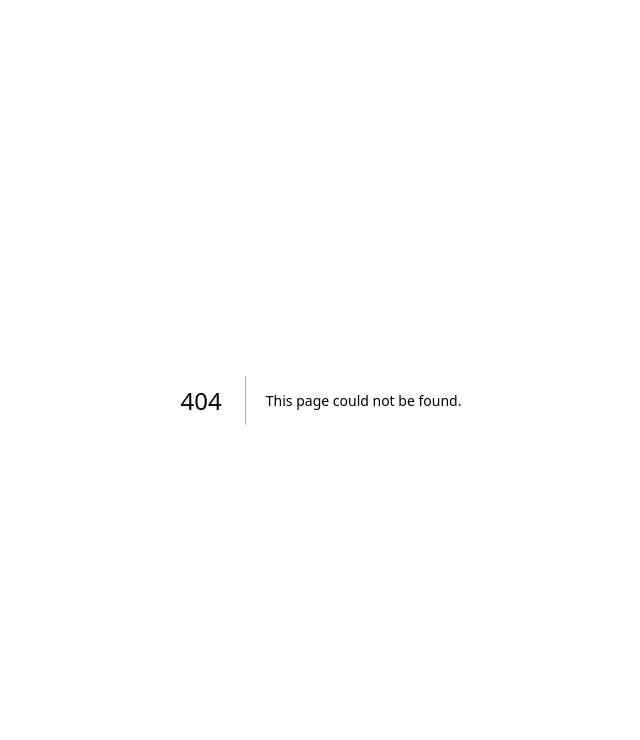
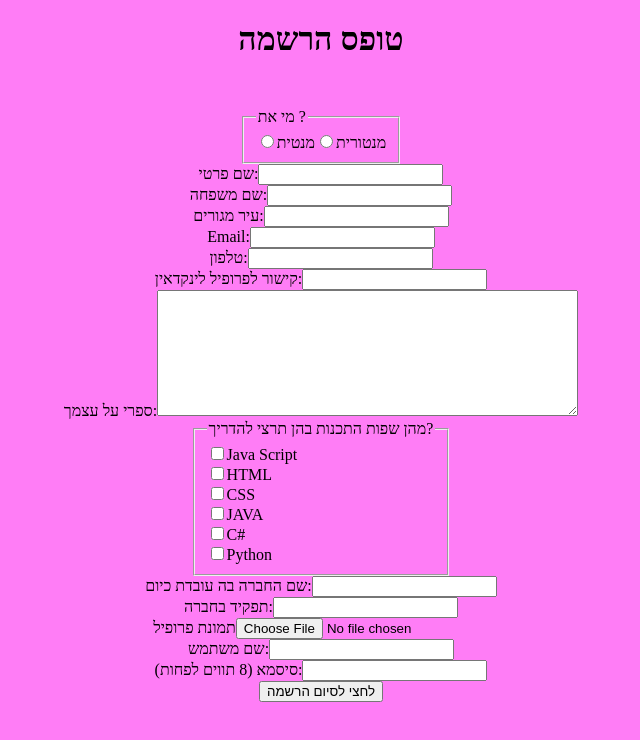
Before and after one commit to ShahafPinto/Queen-B-Mentoring-App, a Next.js app: page /form in a window 1280 px wide. Before the commit this address had no page. Shown: the top 740 px of the page, without its empty margins (319-959 px from the left). Built offline with nearby package versions, Linux system fonts and the light colour scheme.

Commit message:
create form page

```diff
--- /dev/null
+++ b/app/form/page.js
@@ -0,0 +1,129 @@
+
+
+import styles from "./page.module.css";
+export default function Form() {
+    async function createInvoice(formData) {
+        'use server'
+
+        const rawFormData = {
+          customerId: formData.get('customerId'),
+          amount: formData.get('amount'),
+          status: formData.get('status'),
+        }
+
+        // mutate data
+        // revalidate cache
+      }
+
+  return (
+    <>
+      <div>
+        <h1 className={styles.h1}>טופס הרשמה</h1>
+      </div>
+      <form className={styles.form} action={createInvoice}>
+        <fieldset>
+          <legend>מי את ?</legend>
+          <div>
+            <input type="radio" id="mentor" name="client type" value="mentor" />
+            <label for="mentor">מנטורית</label>
+            <input
+              type="radio"
+              id="client type"
+              name="client type"
+              value="student"
+            />
+            <label for="student">מנטית</label>
+          </div>
+        </fieldset>
+        <label>
+          שם פרטי:
+          <input type="text" name="first name" />
+        </label>
+        <label>
+          שם משפחה:
+          <input type="text" name="family name" />
+        </label>
+        <label>
+          עיר מגורים:
+          <input type="text" name="city" />
+        </label>
+        <label>
+          Email:
+          <input type="email" id="email" name="email" />
+        </label>
+        <label>
+          טלפון:
+          <input type="tel" id="tel" name="tel" />
+        </label>
+        <label>
+          קישור לפרופיל לינקדאין:
+          <input type="url" id="url" name="url" />
+        </label>
+        <label>
+          ספרי על עצמך:
+          <textarea cols="50" rows="8"></textarea>
+        </label>
+        <fieldset>
+          <legend>מהן שפות התכנות בהן תרצי להדריך?</legend>
+          <div>
+            <input type="checkbox" id="js" name="interest" value="js" />
+            <label for="js">Java Script</label>
+          </div>
+          <div>
+            <input type="checkbox" id="html" name="interest" value="html" />
+            <label for="html">HTML</label>
+          </div>
+          <div>
+            <input type="checkbox" id="css" name="interest" value="css" />
+            <label for="css">CSS</label>
+          </div>
+          <div>
+            <input type="checkbox" id="java" name="interest" value="java" />
+            <label for="java">JAVA</label>
+          </div>
+          <div>
+            <input type="checkbox" id="csharp" name="interest" value="csharp" />
+            <label for="csharp">C#</label>
+          </div>
+          <div>
+            <input type="checkbox" id="python" name="interest" value="python" />
+            <label for="python">Python</label>
+          </div>
+        </fieldset>
+        <label>
+          שם החברה בה עובדת כיום:
+          <input type="text" name="company" />
+        </label>
+        <label>
+          תפקיד בחברה:
+          <input type="text" name="job" />
+        </label>
+        <div>
+          <label for="avatar">תמונת פרופיל</label>
+          <input
+            type="file"
+            id="avatar"
+            name="avatar"
+            accept="image/png, image/jpeg"
+          />
+        </div>
+
+        <div>
+          <label for="username">שם משתמש:</label>
+          <input type="text" id="username" name="username" />
+        </div>
+        <div>
+          <label for="pass">סיסמא (8 תווים לפחות):</label>
+          <input
+            type="password"
+            id="pass"
+            name="password"
+            minlength="8"
+            required
+          />
+        </div>
+        <button type="submit" >לחצי לסיום הרשמה</button>
+      </form>
+    </>
+  );
+}
--- /dev/null
+++ b/app/form/page.module.css
@@ -0,0 +1,12 @@
+.h1 {
+    align-content: center;
+    text-align: center;
+  }
+
+  .form{
+    display: flex;
+    flex-direction: column;
+    align-items: center;
+    justify-content: center;
+    margin-top: 50px;
+  }
```
